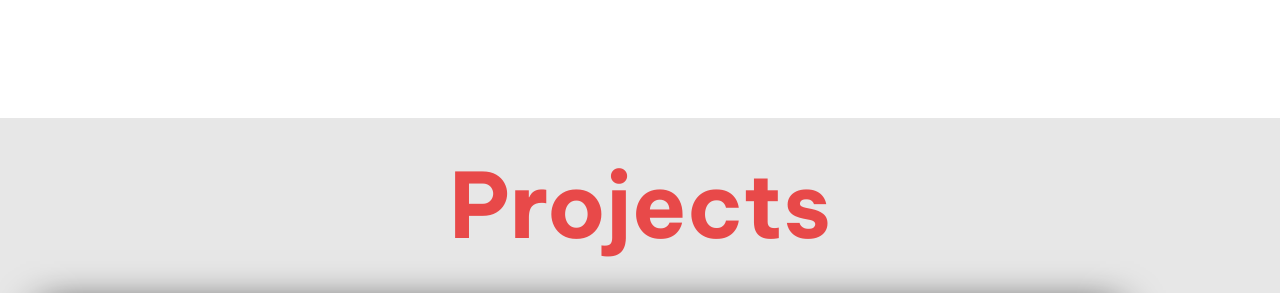
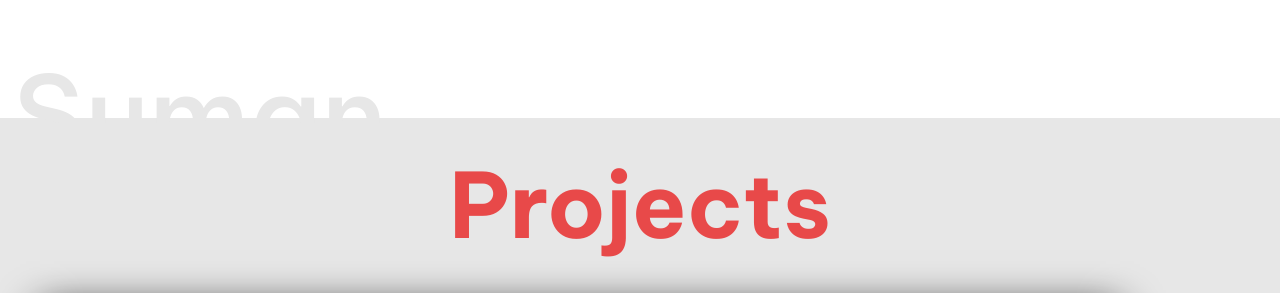
Before and after one commit to Shiladityasuman/Portfolio_Suman, a plain HTML site: page index.html in a window 1280 px wide. Shown: the part 677-970 px from the top of the page. Drawn offline with nearby package versions, Linux system fonts and the light colour scheme; a web font is replaced by a local one.

Commit message:
changes.style

```diff
--- a/style.css
+++ b/style.css
@@ -71,15 +71,13 @@
     padding-bottom: 8rem;
 }
 .faded-text{
-    position: absolute;
     user-select: none;
     font-size: 7rem;
-    color:rgb(231, 231, 231);
-    bottom:-30% ;
+    font-weight: 500;
+    color: rgb(231, 231, 231);
+    position: absolute;
+    bottom: -13%;
     left: 1%;
-    font-weight: bold;
-    transition: all 2s;
-
 }
 .hero-section-left{
     display: flex;
```
